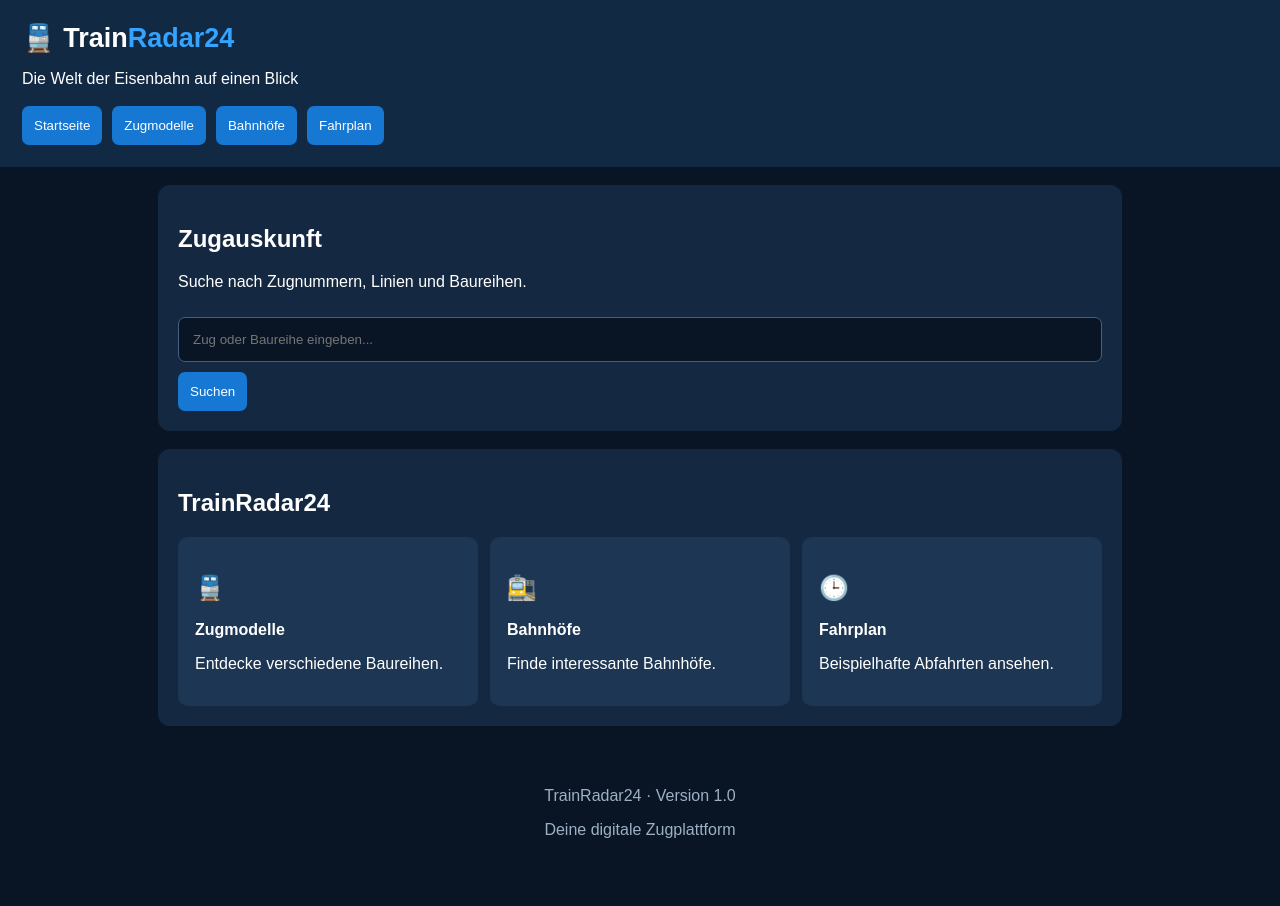
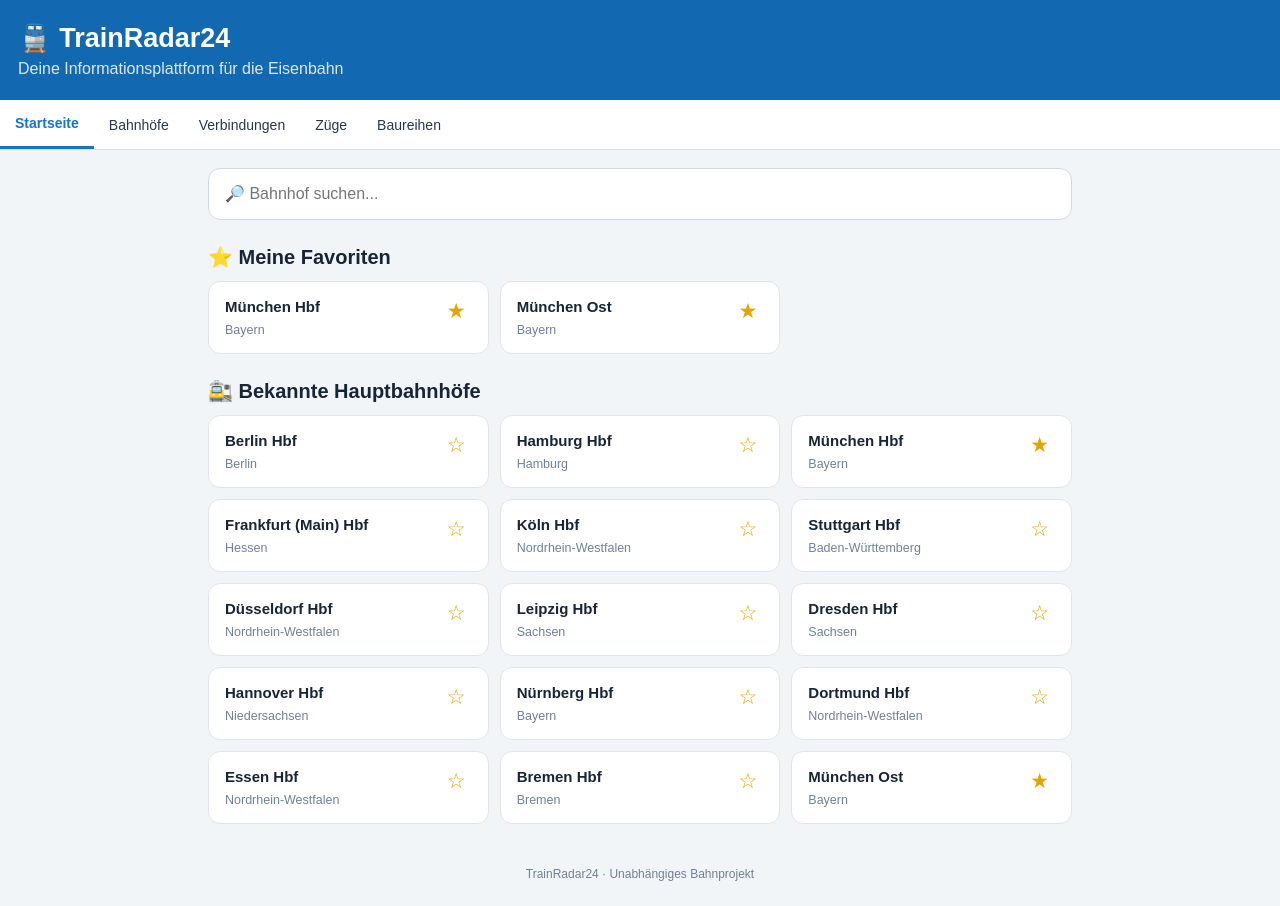
Before and after one commit to rherbergmercedes-oss/TrainRadar24, a plain HTML site: page index.html in a window 1280 px wide. Before the commit the page ends 880 px from the top, so only its background shows below. Drawn offline with Linux system fonts and the light colour scheme.

Commit message:
index.html aktualisieren

```diff
--- a/index.html
+++ b/index.html
@@ -3,159 +3,287 @@
 <html lang="de">
 <head>
 <meta charset="UTF-8">
-<meta name="viewport" content="width=device-width, initial-scale=1">
+<meta name="viewport" content="width=device-width, initial-scale=1.0">
 <title>TrainRadar24</title>
+
 <style>
-*{box-sizing:border-box}
-body{margin:0;background:#091525;color:white;font-family:Arial}
-header{background:#122944;padding:22px}
-.logo{font-size:27px;font-weight:bold}
-.logo span{color:#35a4ff}
-nav{display:flex;gap:10px;flex-wrap:wrap;margin-top:18px}
-button{background:#1678d3;color:white;border:0;padding:12px;border-radius:7px;cursor:pointer}
-main{max-width:1000px;margin:auto;padding:18px}
-.hero,.panel{background:#142941;padding:20px;border-radius:12px;margin-bottom:18px}
-input{width:100%;padding:14px;background:#091525;color:white;border:1px solid #42617e;border-radius:7px;margin:10px 0}
-.cards{display:grid;grid-template-columns:repeat(auto-fit,minmax(210px,1fr));gap:12px}
-.card{background:#1c3653;padding:17px;border-radius:10px}
-.card h3{margin-top:8px}
-.tag{color:#64b8ff;font-size:13px}
-small,.muted{color:#a9bdd2}
-table{width:100%;border-collapse:collapse}
-td,th{text-align:left;padding:12px 7px;border-bottom:1px solid #38516b}
-.hidden{display:none}
-footer{text-align:center;padding:25px;color:#9eb0c3}
+:root {
+  --blue: #1675c5;
+  --bg: #f2f5f8;
+  --card: #ffffff;
+  --text: #172536;
+  --muted: #718096;
+}
+* { box-sizing: border-box; }
+
+body {
+  margin: 0;
+  background: var(--bg);
+  color: var(--text);
+  font-family: Arial, sans-serif;
+}
+header {
+  background: #1269b1;
+  color: white;
+  padding: 22px 18px;
+}
+header h1 {
+  margin: 0;
+  font-size: 27px;
+}
+header p {
+  margin: 6px 0 0;
+  opacity: .85;
+}
+nav {
+  display: flex;
+  overflow-x: auto;
+  background: white;
+  border-bottom: 1px solid #ddd;
+}
+nav button {
+  border: 0;
+  background: white;
+  padding: 15px;
+  white-space: nowrap;
+  font-size: 14px;
+  color: #26384b;
+}
+nav button.active {
+  color: var(--blue);
+  border-bottom: 3px solid var(--blue);
+  font-weight: bold;
+}
+main {
+  max-width: 900px;
+  margin: auto;
+  padding: 18px;
+}
+h2 {
+  font-size: 20px;
+  margin: 25px 0 12px;
+}
+.search {
+  width: 100%;
+  padding: 16px;
+  border: 1px solid #d1d9e0;
+  border-radius: 12px;
+  font-size: 16px;
+  background: white;
+}
+.grid {
+  display: grid;
+  grid-template-columns: repeat(2, minmax(0, 1fr));
+  gap: 11px;
+}
+.station {
+  background: var(--card);
+  padding: 16px;
+  border-radius: 12px;
+  border: 1px solid #e0e5eb;
+  cursor: pointer;
+  text-align: left;
+  color: var(--text);
+  font-size: 15px;
+}
+.station strong {
+  display: block;
+  margin-bottom: 5px;
+}
+.station small {
+  color: var(--muted);
+}
+.station:active { background: #e5f1fc; }
+.card {
+  background: white;
+  border: 1px solid #e0e5eb;
+  border-radius: 12px;
+  padding: 16px;
+  margin-bottom: 10px;
+}
+.favorite {
+  color: #e2a500;
+  border: 0;
+  background: transparent;
+  font-size: 21px;
+  float: right;
+}
+.page { display: none; }
+.page.active { display: block; }
+footer {
+  text-align: center;
+  padding: 25px;
+  color: var(--muted);
+  font-size: 12px;
+}
+@media (min-width: 650px) {
+  .grid { grid-template-columns: repeat(3, 1fr); }
+}
 </style>
 </head>
+
 <body>
 
 <header>
-<div class="logo">🚆 Train<span>Radar24</span></div>
-<p>Die Welt der Eisenbahn auf einen Blick</p>
+  <h1>🚆 TrainRadar24</h1>
+  <p>Deine Informationsplattform für die Eisenbahn</p>
+</header>
+
 <nav>
-<button onclick="page('start')">Startseite</button>
-<button onclick="page('modelle')">Zugmodelle</button>
-<button onclick="page('bahnhof')">Bahnhöfe</button>
-<button onclick="page('fahrplan')">Fahrplan</button>
+  <button class="active" onclick="showPage('home',this)">Startseite</button>
+  <button onclick="showPage('stations',this)">Bahnhöfe</button>
+  <button onclick="showPage('connections',this)">Verbindungen</button>
+  <button onclick="showPage('trains',this)">Züge</button>
+  <button onclick="showPage('classes',this)">Baureihen</button>
 </nav>
-</header>
 
 <main>
 
-<section id="start">
-<div class="hero">
-<h1>Zugauskunft</h1>
-<p>Suche nach Zugnummern, Linien und Baureihen.</p>
-<input id="suche" placeholder="Zug oder Baureihe eingeben...">
-<button onclick="suchen()">Suchen</button>
-<div id="ergebnis"></div>
-</div>
+<section id="home" class="page active">
+  <input class="search" id="homeSearch"
+    placeholder="🔎 Bahnhof suchen..."
+    oninput="filterStations('homeSearch','homeStations')">
 
-<div class="panel">
-<h2>TrainRadar24</h2>
-<div class="cards">
-<div class="card"><h2>🚆</h2><b>Zugmodelle</b><p>Entdecke verschiedene Baureihen.</p></div>
-<div class="card"><h2>🚉</h2><b>Bahnhöfe</b><p>Finde interessante Bahnhöfe.</p></div>
-<div class="card"><h2>🕒</h2><b>Fahrplan</b><p>Beispielhafte Abfahrten ansehen.</p></div>
-</div>
-</div>
+  <h2>⭐ Meine Favoriten</h2>
+  <div class="grid" id="favorites"></div>
+
+  <h2>🚉 Bekannte Hauptbahnhöfe</h2>
+  <div class="grid" id="homeStations"></div>
 </section>
 
-<section id="modelle" class="hidden">
-<h1>Zugmodelle</h1>
-<input id="modellSuche" oninput="modelleAnzeigen()" placeholder="Baureihe suchen...">
-<div id="modelleListe" class="cards"></div>
+<section id="stations" class="page">
+  <h2>Bahnhof suchen</h2>
+  <input class="search" id="stationSearch"
+    placeholder="Bahnhof eingeben..."
+    oninput="filterStations('stationSearch','allStations')">
+  <div class="grid" id="allStations"></div>
 </section>
 
-<section id="bahnhof" class="hidden">
-<h1>Bahnhöfe</h1>
-<div class="cards">
-<div class="card">🚉 <b>München Hbf</b><p>Hauptbahnhof</p></div>
-<div class="card">🚉 <b>München Ost</b><p>Regional- und Fernverkehr</p></div>
-<div class="card">🚉 <b>Holzkirchen</b><p>Bahnhof</p></div>
-<div class="card">🚉 <b>Höhenkirchen-Siegertsbrunn</b><p>S-Bahn-Station</p></div>
-<div class="card">🚉 <b>München Flughafen</b><p>Flughafenbahnhof</p></div>
-</div>
+<section id="connections" class="page">
+  <h2>Verbindungen</h2>
+  <div class="card">
+    <input class="search" placeholder="Von: Bahnhof">
+    <br><br>
+    <input class="search" placeholder="Nach: Bahnhof">
+    <br><br>
+    <button onclick="alert('Die echte Verbindungssuche wird noch angebunden.')">
+      Verbindung suchen
+    </button>
+  </div>
 </section>
 
-<section id="fahrplan" class="hidden">
-<h1>Abfahrtstafel</h1>
-<div class="panel" style="overflow-x:auto">
-<table>
-<thead><tr><th>Zeit</th><th>Zug</th><th>Ziel</th><th>Modell</th></tr></thead>
-<tbody id="fahrten"></tbody>
-</table>
-</div>
-<p class="muted">Beispieldaten – keine Live-Abfahrten.</p>
+<section id="trains" class="page">
+  <h2>Zugsuche</h2>
+  <input class="search" placeholder="Zugnummer eingeben...">
+  <p>Hier erscheint später die Suche nach echten Zugnummern und Zugläufen.</p>
+</section>
+
+<section id="classes" class="page">
+  <h2>Baureihen</h2>
+  <input class="search" placeholder="Baureihe suchen...">
+  <p>Hier entsteht unsere deutsche Zugdatenbank.</p>
+</section>
+
+<section id="stationDetails" class="page">
+  <button onclick="showPage('home')">← Zurück</button>
+  <h2 id="stationTitle"></h2>
+  <div class="card">
+    <p>Abfahrten und Ankünfte für diesen Bahnhof werden hier angezeigt.</p>
+    <p><strong>Fahrplandaten:</strong> Noch nicht angebunden</p>
+  </div>
 </section>
 
 </main>
 
 <footer>
-TrainRadar24 · Version 1.0
-<p>Deine digitale Zugplattform</p>
+  TrainRadar24 · Unabhängiges Bahnprojekt
 </footer>
 
 <script>
-const zuege=[
-{nr:"420",name:"DB Baureihe 420",typ:"S-Bahn",ort:"München"},
-{nr:"423",name:"DB Baureihe 423",typ:"S-Bahn",ort:"München"},
-{nr:"430",name:"DB Baureihe 430",typ:"S-Bahn",ort:"Stuttgart / Rhein-Main"},
-{nr:"412",name:"ICE 4",typ:"Fernverkehr",ort:"Deutschland"},
-{nr:"403",name:"ICE 3",typ:"Fernverkehr",ort:"Deutschland"},
-{nr:"401",name:"ICE 1",typ:"Fernverkehr",ort:"Deutschland"},
-{nr:"442",name:"Talent 2",typ:"Regionalverkehr",ort:"Deutschland"},
-{nr:"1440",name:"Coradia Continental",typ:"Regionalverkehr",ort:"Deutschland"},
-{nr:"146",name:"TRAXX Lokomotive",typ:"Lokomotive",ort:"Deutschland"},
-{nr:"193",name:"Vectron",typ:"Lokomotive",ort:"Europa"}
+const stations = [
+  ["Berlin Hbf","Berlin"],
+  ["Hamburg Hbf","Hamburg"],
+  ["München Hbf","Bayern"],
+  ["Frankfurt (Main) Hbf","Hessen"],
+  ["Köln Hbf","Nordrhein-Westfalen"],
+  ["Stuttgart Hbf","Baden-Württemberg"],
+  ["Düsseldorf Hbf","Nordrhein-Westfalen"],
+  ["Leipzig Hbf","Sachsen"],
+  ["Dresden Hbf","Sachsen"],
+  ["Hannover Hbf","Niedersachsen"],
+  ["Nürnberg Hbf","Bayern"],
+  ["Dortmund Hbf","Nordrhein-Westfalen"],
+  ["Essen Hbf","Nordrhein-Westfalen"],
+  ["Bremen Hbf","Bremen"],
+  ["München Ost","Bayern"],
+  ["Höhenkirchen-Siegertsbrunn","Bayern"],
+  ["Holzkirchen","Bayern"]
 ];
 
-function page(id){
-["start","modelle","bahnhof","fahrplan"].forEach(x=>{
-document.getElementById(x).classList.add("hidden");
-});
-document.getElementById(id).classList.remove("hidden");
-if(id==="modelle")modelleAnzeigen();
+let favorites = JSON.parse(
+  localStorage.getItem("trainFavorites") || '["München Hbf","München Ost"]'
+);
+
+function showPage(id,button) {
+  document.querySelectorAll(".page").forEach(p => p.classList.remove("active"));
+  document.getElementById(id).classList.add("active");
+
+  document.querySelectorAll("nav button").forEach(b => b.classList.remove("active"));
+  if(button) button.classList.add("active");
 }
 
-function suchen(){
-let q=document.getElementById("suche").value.toLowerCase().trim();
-let r=document.getElementById("ergebnis");
-if(!q){r.innerHTML="<p>Bitte Suchbegriff eingeben.</p>";return;}
-let treffer=zuege.filter(z=>
-(z.nr+" "+z.name+" "+z.typ+" "+z.ort).toLowerCase().includes(q)
-);
-r.innerHTML=treffer.length?treffer.map(z=>
-`<div class="card"><h3>${z.name}</h3><p>${z.typ}</p><p>${z.ort}</p></div>`
-).join(""):"<p>Kein Zug gefunden.</p>";
+function stationCard(station) {
+  const name = station[0];
+  const isFavorite = favorites.includes(name);
+  return `
+    <div class="station" onclick="openStation('${name.replace(/'/g,"\\'")}')">
+      <button class="favorite" onclick="event.stopPropagation();toggleFavorite('${name.replace(/'/g,"\\'")}')">
+        ${isFavorite ? "★" : "☆"}
+      </button>
+      <strong>${name}</strong>
+      <small>${station[1]}</small>
+    </div>`;
 }
 
-function modelleAnzeigen(){
-let q=document.getElementById("modellSuche").value.toLowerCase();
-let liste=document.getElementById("modelleListe");
-let treffer=zuege.filter(z=>(z.nr+" "+z.name+" "+z.typ).toLowerCase().includes(q));
-liste.innerHTML=treffer.map(z=>
-`<div class="card">
-<span class="tag">${z.typ}</span>
-<h3>${z.name}</h3>
-<p>Baureihe: ${z.nr}</p>
-<p>Einsatzgebiet: ${z.ort}</p>
-</div>`
-).join("");
+function renderStations() {
+  document.getElementById("homeStations").innerHTML =
+    stations.slice(0,15).map(stationCard).join("");
+
+  document.getElementById("allStations").innerHTML =
+    stations.map(stationCard).join("");
+
+  document.getElementById("favorites").innerHTML =
+    stations.filter(s => favorites.includes(s[0]))
+      .map(stationCard).join("") || "<p>Noch keine Favoriten.</p>";
 }
 
-const fahrten=[
-["08:12","S5","Ebersberg","BR 423"],
-["08:22","S3","Holzkirchen","BR 423"],
-["08:32","RE 5","Salzburg","Doppelstockzug"],
-["08:42","ICE 596","München Hbf","ICE 4"],
-["08:52","S5","Höhenkirchen-Siegertsbrunn","BR 423"]
-];
+function toggleFavorite(name) {
+  favorites = favorites.includes(name)
+    ? favorites.filter(f => f !== name)
+    : [...favorites,name];
 
-document.getElementById("fahrten").innerHTML=fahrten.map(f=>
-`<tr><td>${f[0]}</td><td>${f[1]}</td><td>${f[2]}</td><td>${f[3]}</td></tr>`
-).join("");
+  localStorage.setItem("trainFavorites",JSON.stringify(favorites));
+  renderStations();
+}
 
+function filterStations(inputId,resultId) {
+  const q = document.getElementById(inputId).value.toLowerCase();
+  const results = stations.filter(s =>
+    s[0].toLowerCase().includes(q) ||
+    s[1].toLowerCase().includes(q)
+  );
+  document.getElementById(resultId).innerHTML =
+    results.map(stationCard).join("") ||
+    "<p>Kein Bahnhof gefunden.</p>";
+}
+
+function openStation(name) {
+  document.getElementById("stationTitle").textContent = name;
+  showPage("stationDetails");
+}
+
+renderStations();
 </script>
+
 </body>
 </html>
```
